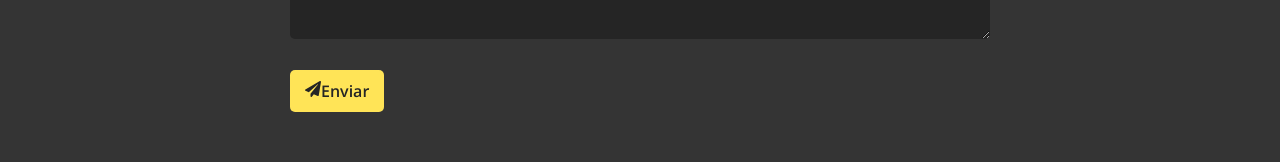
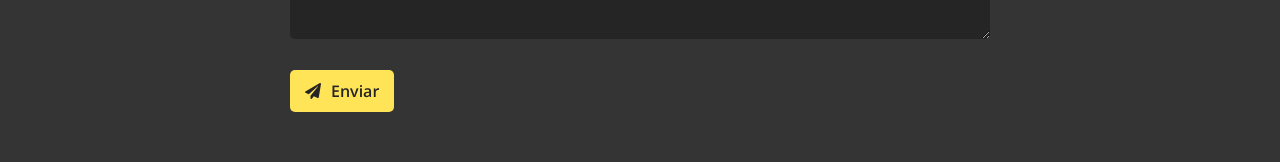
Before and after one commit to nascjoao/nascjoao.github.io, a Next.js app: page / in a window 1280 px wide. Shown: the part 1980-2142 px from the top of the page. Built offline with nearby package versions, Linux system fonts and the light colour scheme.

Commit message:
fix: submit button icon

```diff
--- a/src/styles/style.css
+++ b/src/styles/style.css
@@ -199,9 +199,11 @@ header #welcome h1 {
 #contact form button {
   width: fit-content;
   padding: 10px 15px;
+  display: flex;
+  align-items: center;
 }
 
-#contact form button .fa-paper-plane {
+#contact form button svg {
   margin-right: 10px;
 }
 
```
